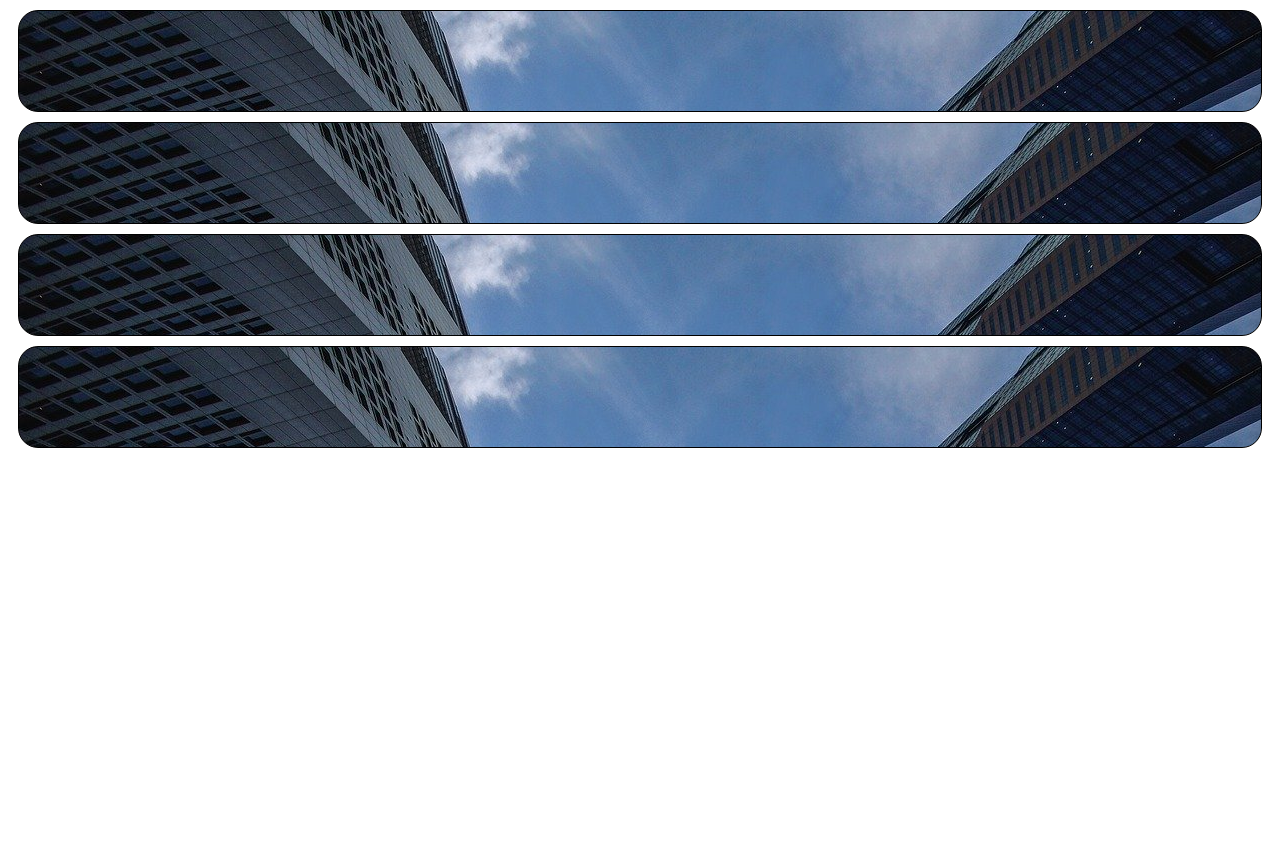
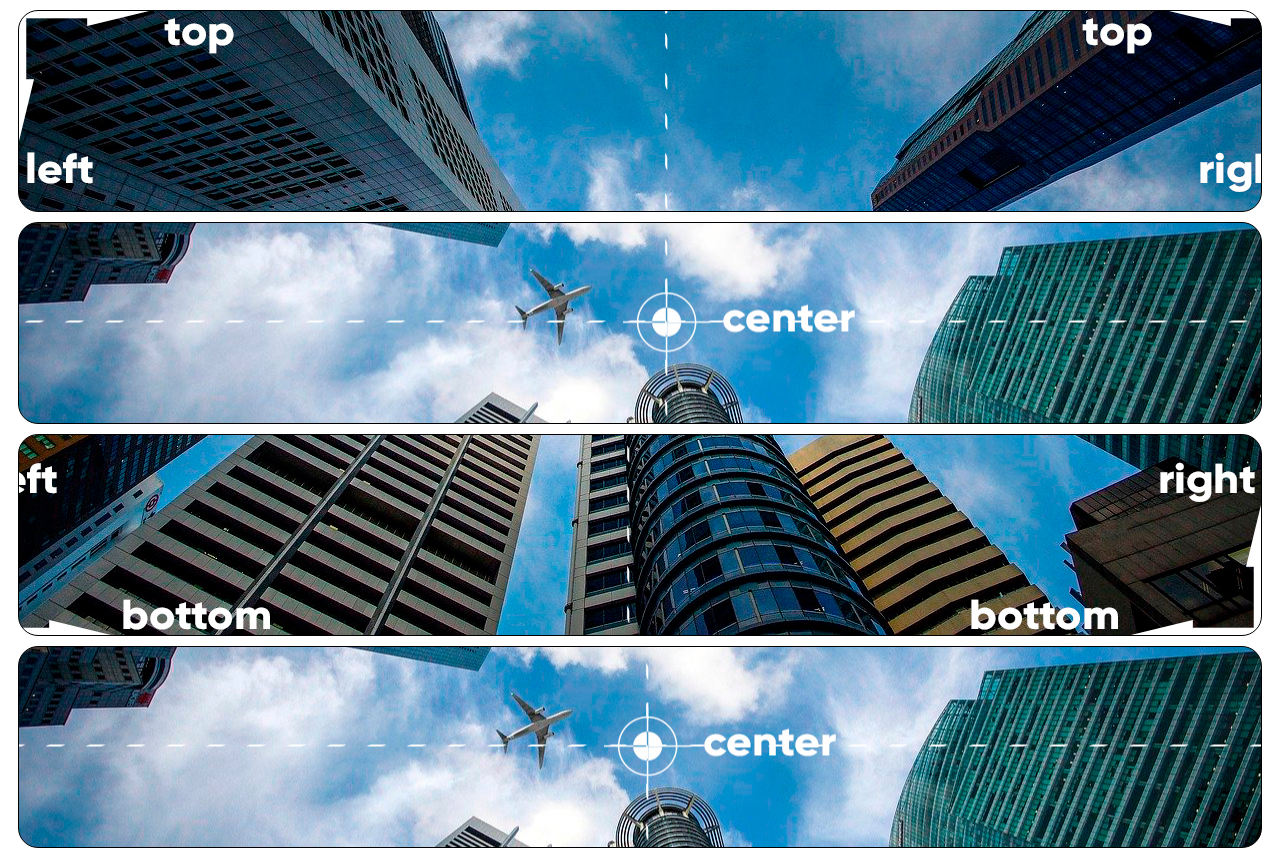
Before and after one commit to anacaroline86/html-css, a plain HTML site: page exercicios/ex022/fundo003.html in a window 1280 px wide. Before the commit the page ends 800 px from the top, so only its background shows below. Drawn offline with Linux system fonts and the light colour scheme.

Commit message:
atualizando exercicio 22

```diff
--- a/exercicios/ex022/fundo003.html
+++ b/exercicios/ex022/fundo003.html
@@ -6,8 +6,8 @@
     <title>Posição dos fundos</title>
     <style>
         div.bloco {
-            background-image: url('imagens/wallpaper002.jpg');
-            height: 100px;
+            background-image: url('imagens/wallpaper003.jpg');
+            height: 200px;
             border: 1px solid black;
             border-radius: 20px;
             margin: 10px;
@@ -15,6 +15,18 @@
 
         div#q1 {
             background-position: left top;
+        }
+
+        div#q2 {
+            background-position: left center;
+        }
+
+        div#q3 {
+            background-position: right bottom;
+        }
+
+        div#q4 {
+            background-position: center center;
         }
     </style>
 </head>
```
Also changed, not shown: exercicios/ex022/fundo004.html (added, +21 -0 lines), exercicios/ex022/fundo005.html (added, +18 -0 lines).
